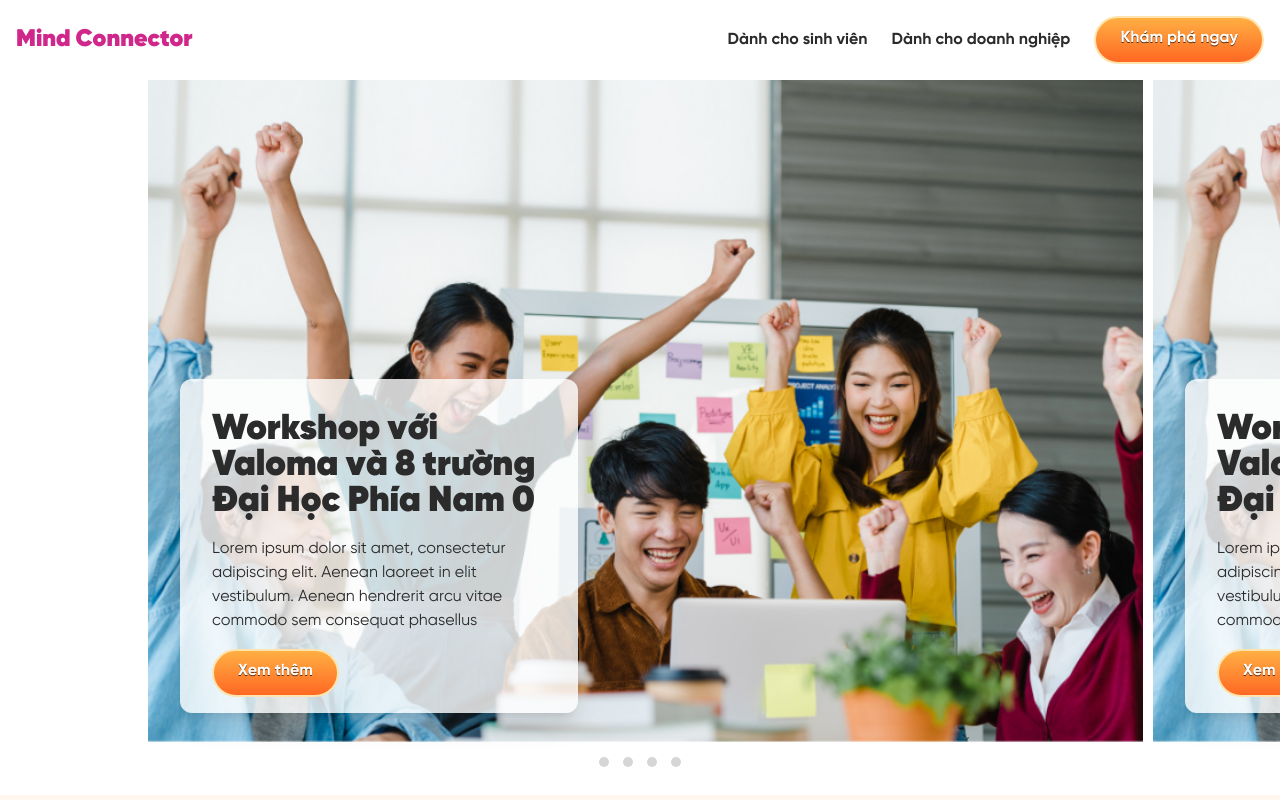
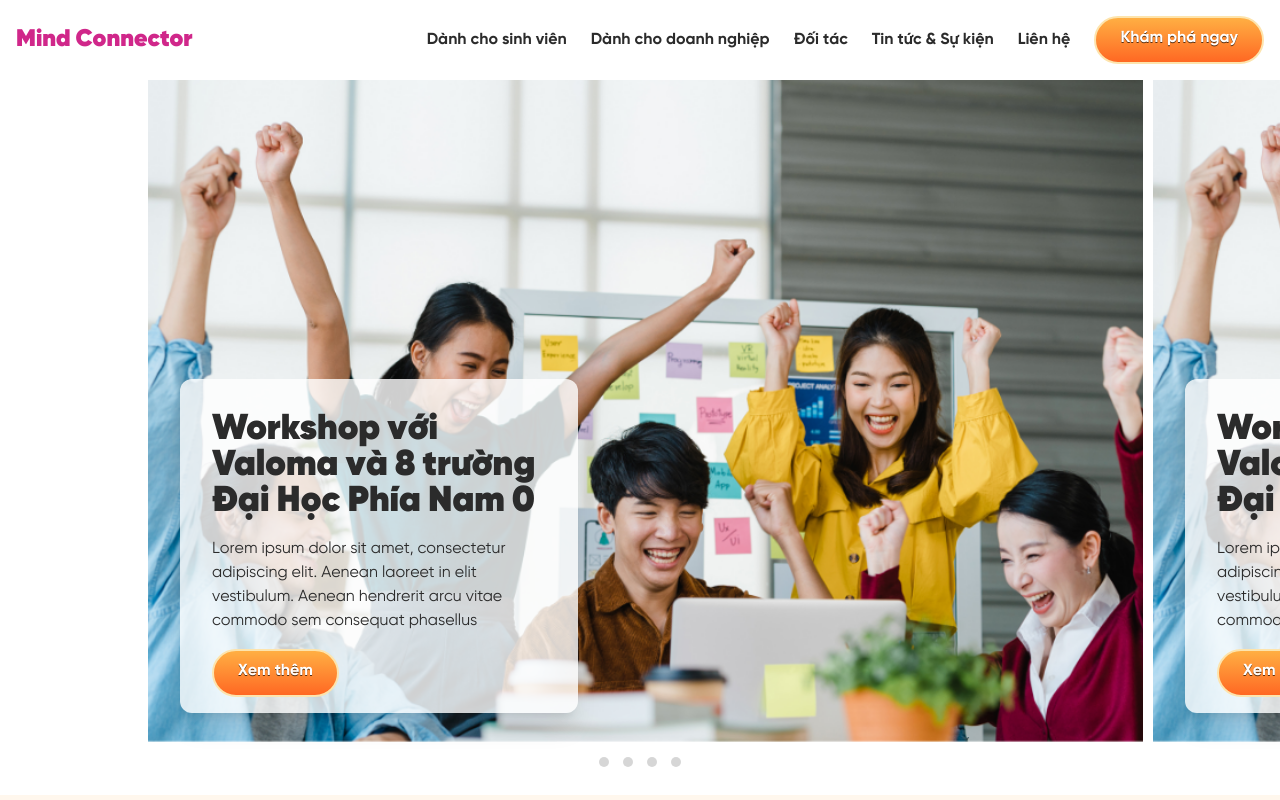
Before and after one commit to thanhkhoa84/mindconnector-fe, a Next.js app: page / in a window 1280 px wide. Shown: the top 800 px of the page. Built offline with nearby package versions, Linux system fonts and the light colour scheme.

Commit message:
udapte navbar

```diff
--- a/components/NavBar.js
+++ b/components/NavBar.js
@@ -2,13 +2,13 @@ import Link from 'next/link';
 import Image from 'next/image';
 import { useRouter } from 'next/router'
 
-import { forwardRef, useEffect, useState } from 'react';
+import { forwardRef, useEffect, useRef, useState } from 'react';
 
 import styles from '../styles/components/NavBar.module.scss';
 
-const DropdownMenu = ({ items, isOpen, dropdId }) => {
+const DropdownMenu = ({ items, dropdown, dropdId }) => {
   return (
-    <ul id={dropdId} className={`rounded-b-2xl shadow-xl m-0 flex flex-col absolute shadow-2xl bg-white p-4 lg:top-[55px] left-[-30px] lg:w-[320px] ${isOpen ? 'block' : 'hidden'}`}>
+    <ul id={dropdId} className={`rounded-b-2xl shadow-xl m-0 flex flex-col absolute shadow-2xl bg-white p-4 lg:top-full left-[-30px] lg:w-[320px] ${dropdown ? 'block' : 'hidden'}`}>
       {items.map((item, index) => {
         return (
           <li key={index} className='w-full font-normal leading-8'>
@@ -22,48 +22,65 @@ const DropdownMenu = ({ items, isOpen, dropdId }) => {
   );
 };
 
-const NavItems = forwardRef(({ navlinks }, ref) => {
-  const [isOpen, setIsOpen] = useState(false);
+const NavItem = ({link, index}) => {
+  const [dropdown, setDropdown] = useState(false);
   const router = useRouter();
+  let ref = useRef();
+
+  const handleRouteChange = (url, { shallow }) => {
+    setDropdown(false)
+  }
 
   const onClickHandler = (e) => {
-    setIsOpen((isOpen) => !isOpen);
+    setDropdown((dropdown) => !dropdown);
     e.preventDefault();
   };
 
-  useEffect(() => {
-    if(isOpen) return;
-
-    const handleRouteChange = (url, { shallow }) => {
-      setIsOpen(false)
+  const handleClickOutside = (event) => {
+    if (ref.current && !ref.current.contains(event.target)) {
+      setDropdown(false);
+    }
   }
 
+  const onMouseEnter = () => {
+    window.innerWidth > 960 && setDropdown(true);
+  };
+
+  const onMouseLeave = () => {
+    window.innerWidth > 960 && setDropdown(false);
+  };
+
+  useEffect(() => {
+    document.addEventListener("mousedown", handleClickOutside);
     router.events.on("hashChangeStart", handleRouteChange);
     router.events.on('routeChangeStart', handleRouteChange)
 
     return () => {
       router.events.off('routeChangeStart', handleRouteChange)
       router.events.off('hashChangeStart', handleRouteChange)
+      document.removeEventListener("mousedown", handleClickOutside);
     }
-  }, [])
+  },[dropdown]);
 
-  return (
-    <ul className='m-0 p-0 z-10 relative h-[100%] font-bold justify-center items-center lg:flex lg:space-x-6 items-center lg:flex-row lg:mr-6'>
-      {navlinks.map((link, index) => {
-        return (
+  return(
     <li
       className={`
+        flex
         items-center
         justiofy-center
+        h-[80px]
         ${link.submenus ? 'group relative' : ''}
       `}
+      ref={ref}
       key={index}
+      onMouseEnter={onMouseEnter}
+      onMouseLeave={onMouseLeave}
     >
       {link.submenus ?
         (
           <>
-                  <button onClick={onClickHandler} data-dropdown-toggle={`dropdown-${index}`} className='hover:color-purple'>{link.name}</button>
-                  <DropdownMenu dropdId={`dropdown-${index}`} items={link.submenus} isOpen={isOpen}/>
+            <button onClick={onClickHandler} data-dropdown-toggle={`dropdown-${index}`} aria-expanded={dropdown ? "true" : "false"} className='hover:color-purple' onClick={onClickHandler}>{link.name}</button>
+            <DropdownMenu dropdId={`dropdown-${index}`} items={link.submenus} dropdown={dropdown}/>
           </>
         )
           :
@@ -72,12 +89,20 @@ const NavItems = forwardRef(({ navlinks }, ref) => {
         </Link>)
       }
     </li>
+  )
+}
+
+const NavItems = ({ navlinks }) => {
+  return (
+    <ul className='m-0 p-0 z-10 relative h-[100%] font-bold justify-center items-center lg:flex lg:space-x-6 items-center lg:flex-row lg:mr-6'>
+      {navlinks.map((link, index) => {
+        return (
+          <NavItem link={link} index={index} key={index} />
         );
       })}
     </ul>
   );
-});
-NavItems.displayName = 'NavItems';
+};
 
 const NavBar = ({ ...navlinks }) => {
   return (
--- a/pages/_app.js
+++ b/pages/_app.js
@@ -50,37 +50,37 @@ MyApp.getInitialProps = async (ctx) => {
     {
       name: 'Dành cho doanh nghiệp',
       path: 'business',
-      // submenus: [
-      //   {
-      //     name: 'Thành Công Trong Học Tập',
-      //     path: '/student#thanh-cong-trong-hoc-tap',
-      //   },
-      //   {
-      //     name: 'Thành Công Trong Ứng Tuyển',
-      //     path: '/student#thanh-cong-trong-ung-tuyen',
-      //   },
-      //   {
-      //     name: 'Thành Công Trong Khởi Sự Kinh Doanh',
-      //     path: '/student#thanh-cong-trong-khoi-su-kinh-doanh',
-      //   },
-      //   {
-      //     name: 'Experience Tour',
-      //     path: '/student',
-      //   },
-      // ],
+      submenus: [
+        {
+          name: 'Thành Công Trong Học Tập',
+          path: '/student#thanh-cong-trong-hoc-tap',
+        },
+        {
+          name: 'Thành Công Trong Ứng Tuyển',
+          path: '/student#thanh-cong-trong-ung-tuyen',
+        },
+        {
+          name: 'Thành Công Trong Khởi Sự Kinh Doanh',
+          path: '/student#thanh-cong-trong-khoi-su-kinh-doanh',
+        },
+        {
+          name: 'Experience Tour',
+          path: '/student',
+        },
+      ],
     },
-    // {
-    //   name: 'Đối tác',
-    //   path: 'partners',
-    // },
-    // {
-    //   name: 'Tin tức & Sự kiện',
-    //   path: 'news',
-    // },
-    // {
-    //   name: 'Liên hệ',
-    //   path: 'contact',
-    // },
+    {
+      name: 'Đối tác',
+      path: 'partners',
+    },
+    {
+      name: 'Tin tức & Sự kiện',
+      path: 'news',
+    },
+    {
+      name: 'Liên hệ',
+      path: 'contact',
+    },
   ];
 
   // Calls page's `getInitialProps` and fills `appProps.pageProps`
```
Lines whose indentation alone changed are shown as unchanged.
